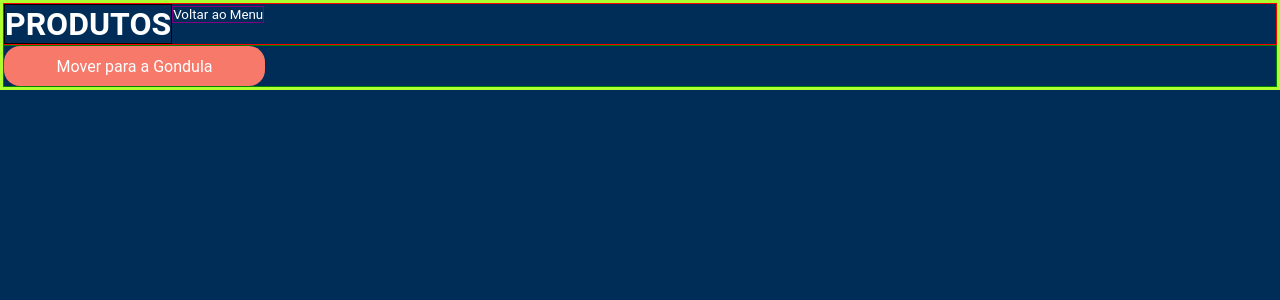
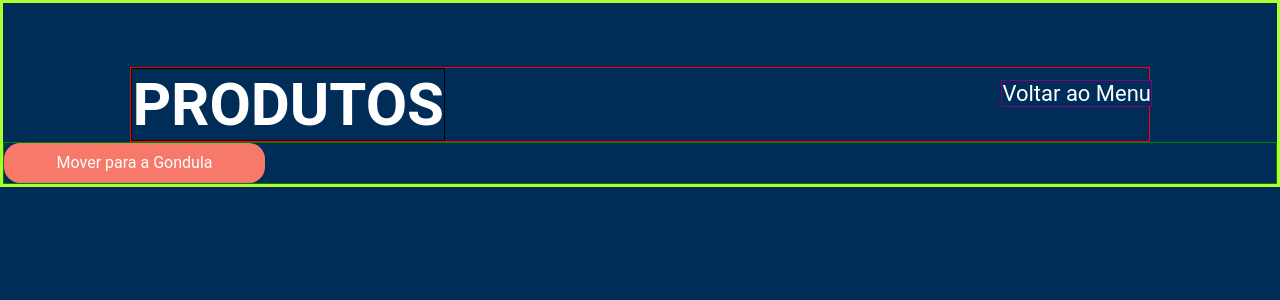
Before and after one commit to lucasgrass/WEB_Redes, a React (Vite) app: page / in a window 1280 px wide. Shown: the top 300 px of the page. Built offline with nearby package versions, Linux system fonts and the light colour scheme.

Commit message:
alteracao no titulo e no botao de voltar ao menu da tela de entrada na gondola

```diff
--- a/src/styles/style.css
+++ b/src/styles/style.css
@@ -59,16 +59,26 @@
 .container-header {
     border: 1px solid red;
     display: flex;
+    flex-direction: row;
+    margin-top: 5%;
+    margin-left: 10%;
+    margin-right: 10%;
 }
 
 #title-a {
     border: 1px solid black;
     color: #fff;
+    font-size: 60px;
+    font-weight: bold;
 }
 
 #button-return-menu {
     border: 1px solid purple;
     color: #fff;
+    position: absolute;
+    right: 10%;
+    margin-top: 1%;
+    font-size: 22px;
 }
 
 .button-move {
--- a/src/views/gondola_entry.jsx
+++ b/src/views/gondola_entry.jsx
@@ -2,7 +2,7 @@ function Gondola_Entry() {
     return (
       <div className="flex-container">
           <div className="container-header">
-                <h1 id="title-a">PRODUTOS</h1>
+                <p id="title-a">PRODUTOS</p>
                 <span>
                     <button id="button-return-menu">Voltar ao Menu</button>
                 </span>
```
